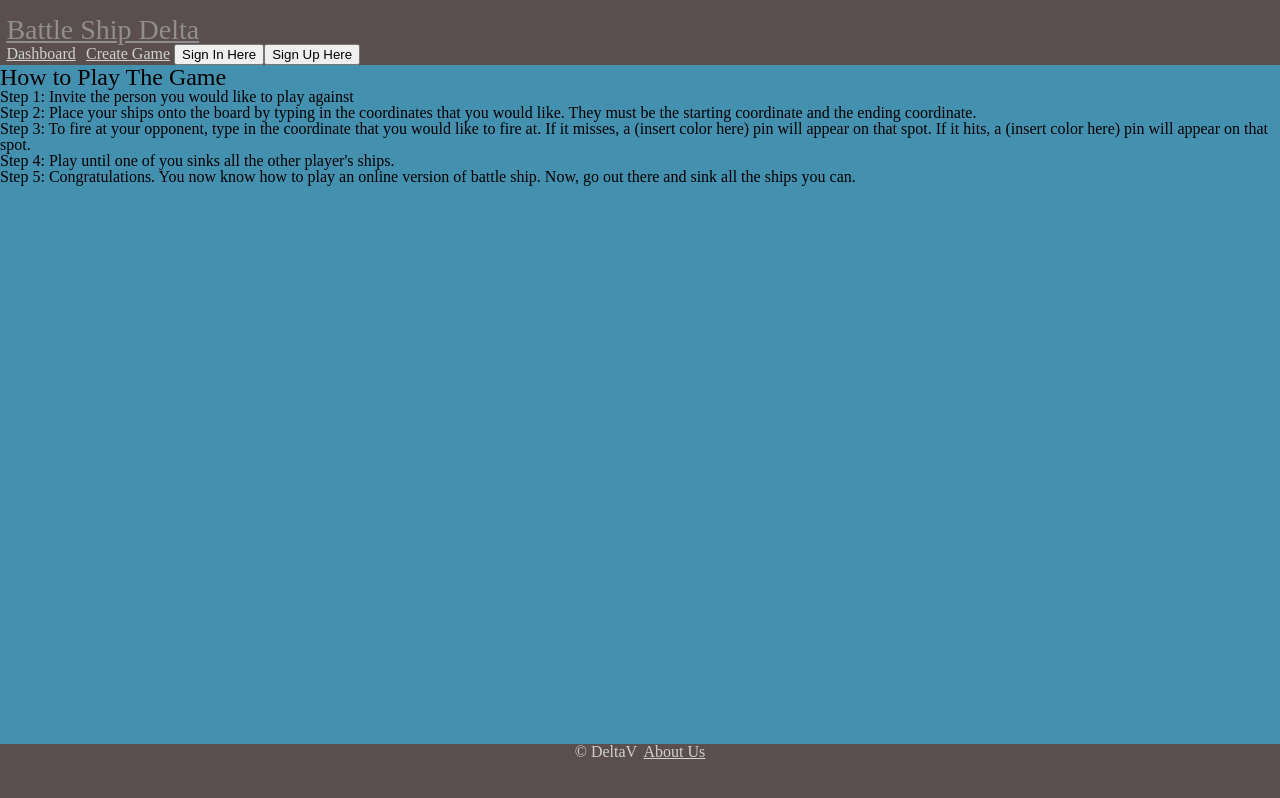
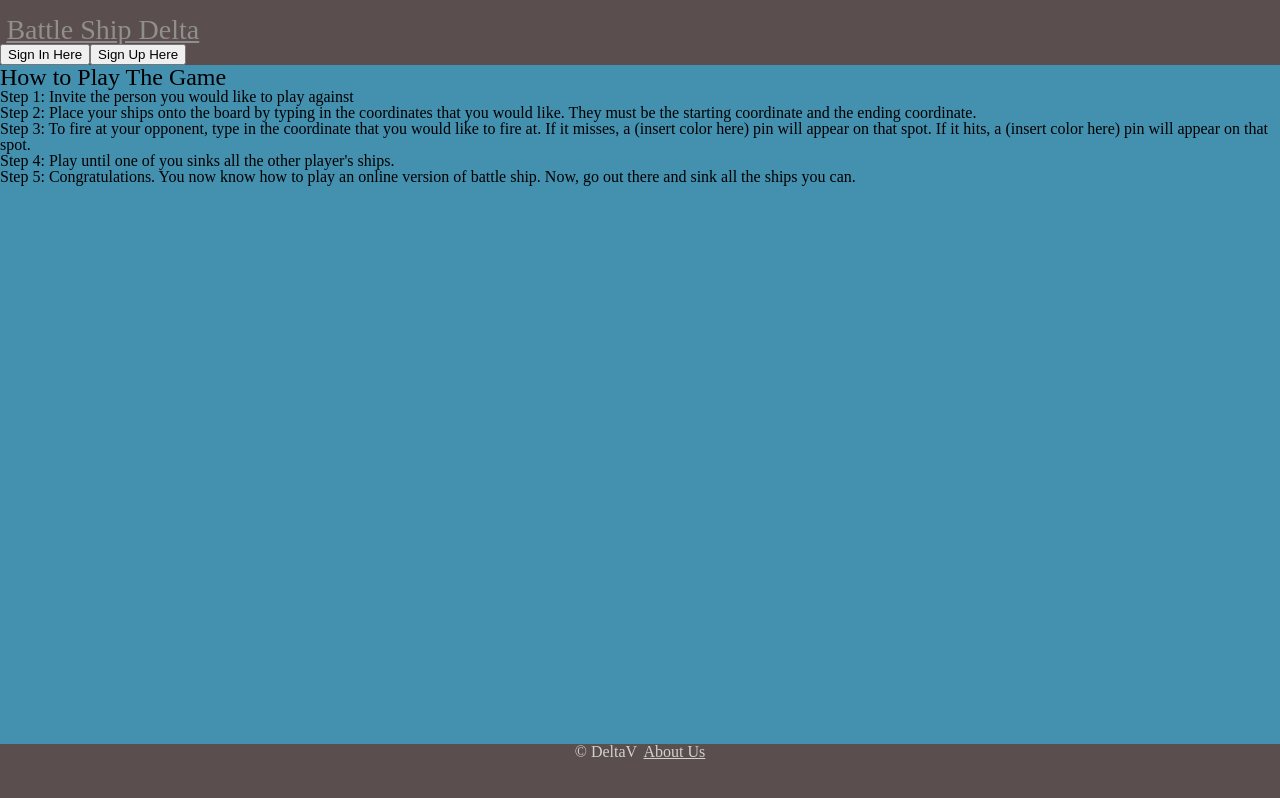
Before and after one commit to tektechnologies/BattleShip-Web, a React (Create React App) app: page / in a window 1280 px wide. Built offline with nearby package versions, Linux system fonts and the light colour scheme; no server answers.

Commit message:
we are now able to see what is in our nav whether we're signed in or not

```diff
--- a/src/components/header/nav.js
+++ b/src/components/header/nav.js
@@ -3,49 +3,63 @@ import { Link } from 'react-router-dom';
 import Modal from './modal';
 import Auth from '../auth';
 import './nav.css';
+import { connect } from 'react-redux';
 
-export default class Nav extends Component {
+class Nav extends Component {
   constructor(props) {
-    super(props);
+    super(props)
     this.state = {
       showAuth: false,
       type: 'signup',
-    };
     }
-
+  }
   showModal = (e) => {
     this.setState({
       showAuth: true,
       type: e.target.value,
     });
-  }
+  };
 
   hideModal = () => {
     this.setState({
       showAuth: false,
     });
-  }
-
-  componentDidUpdate(){
-    console.log(this.state);
-  }
+  };
 
   render() {
     return (
       <header className="nav">
+        {this.props.auth ?
+          <div>
             <nav>
               <Link to='/'><h1>Battle Ship Delta</h1></Link>
-          <Link to='/dashboard'>Dashboard</Link> { }
-          <Link to='/creategame'>Create Game</Link> { }
+              <Link to='/dashboard'>Dashboard</Link>
+              <Link to='/creategame'>Create Game</Link>
+              <button>sign out</button>
+            </nav>
+          </div>
+          :
+          <div>
+            <nav>
+              <Link to='/'><h1>Battle Ship Delta</h1></Link>
               <button className='signin' value='signin' onClick={this.showModal}>Sign In Here</button>
-          { }
               <button className='signup' value='signup' onClick={this.showModal}>Sign Up Here</button>
               <Modal title='Authentification' show={this.state.showAuth} handleClose={this.hideModal}>
                 <Auth type={this.state.type} />
                 <button className='cancel' onClick={this.hideModal}>Cancel</button>
               </Modal>
             </nav>
+          </div>
+        }
       </header>
     );
   }
 }
+
+const mapStateToProps = (state) => ({
+  auth: state.auth,
+})
+
+export default connect (
+  mapStateToProps
+)(Nav);
```
Lines whose indentation alone changed are shown as unchanged.
